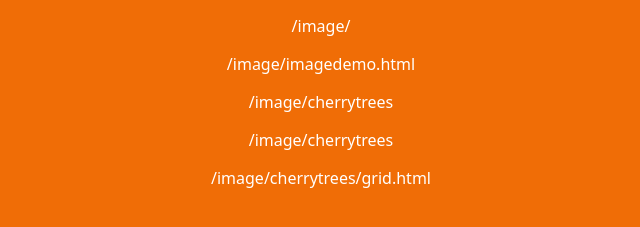
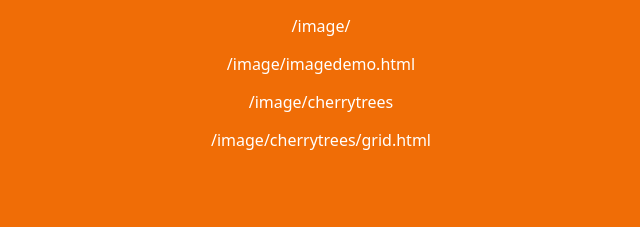
Before and after one commit to ichiee/image, a plain HTML site: page index.html in a window 1280 px wide. Shown: the part 355-582 px from the top of the page, without its empty margins (319-959 px from the left). Drawn offline with Linux system fonts and the light colour scheme.

Commit message:
Update index.html

```diff
--- a/index.html
+++ b/index.html
@@ -23,8 +23,6 @@
 
 <p>/image/cherrytrees</p>
 
-<p>/image/cherrytrees</p>
-
 <p>/image/cherrytrees/grid.html</p>
 
 </body>
```
